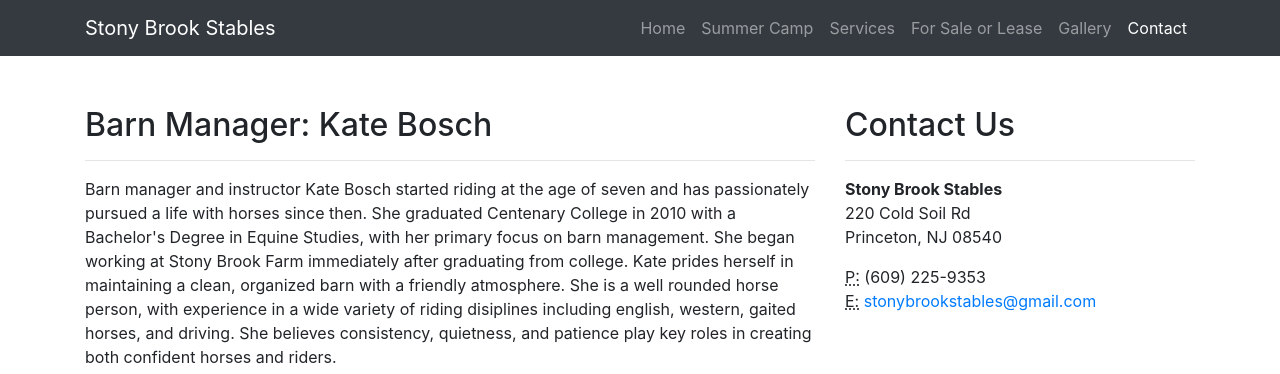
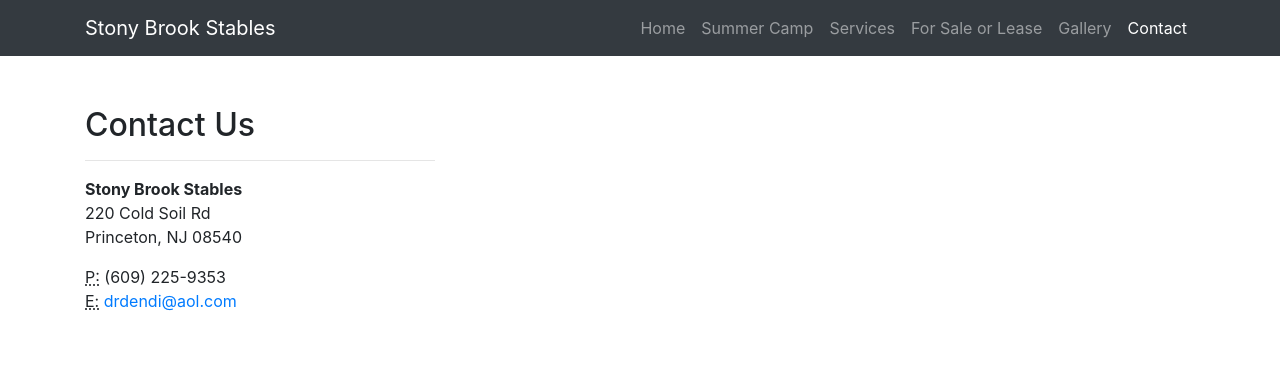
Before and after one commit to drdendi/drdendi.github.io, a website: page contact.html in a window 1280 px wide. Shown: the top 374 px of the page. Drawn offline with Linux system fonts and the light colour scheme.

Commit message:
remove Kate from contact page

```diff
--- a/contact.html
+++ b/contact.html
@@ -60,11 +60,13 @@
   <div class="container">
 
    <div class="row" style="padding-top:50px;">
+<!--
       <div class="col-md-8 mb-5">
         <h2>Barn Manager: Kate Bosch</h2>
         <hr>
         <p>Barn manager and instructor Kate Bosch started riding at the age of seven and has passionately pursued a life with horses since then. She graduated Centenary College in 2010 with a Bachelor's Degree in Equine Studies, with her primary focus on barn management. She began working at Stony Brook Farm immediately after graduating from college. Kate prides herself in maintaining a clean, organized barn with a friendly atmosphere. She is a well rounded horse person, with experience in a wide variety of riding disiplines including english, western, gaited horses, and driving. She believes consistency, quietness, and patience play key roles in creating both confident horses and riders.</p>
       </div>
+-->
       <div class="col-md-4 mb-5">
         <h2>Contact Us</h2>
         <hr>
@@ -79,7 +81,7 @@
           (609) 225-9353
           <br>
           <abbr title="Email">E:</abbr>
-          <a href="mailto:stonybrookstables@gmail.com">stonybrookstables@gmail.com</a>
+          <a href="mailto:drdendi@aol.com">drdendi@aol.com</a>
         </address>
       </div>
     </div>
```
